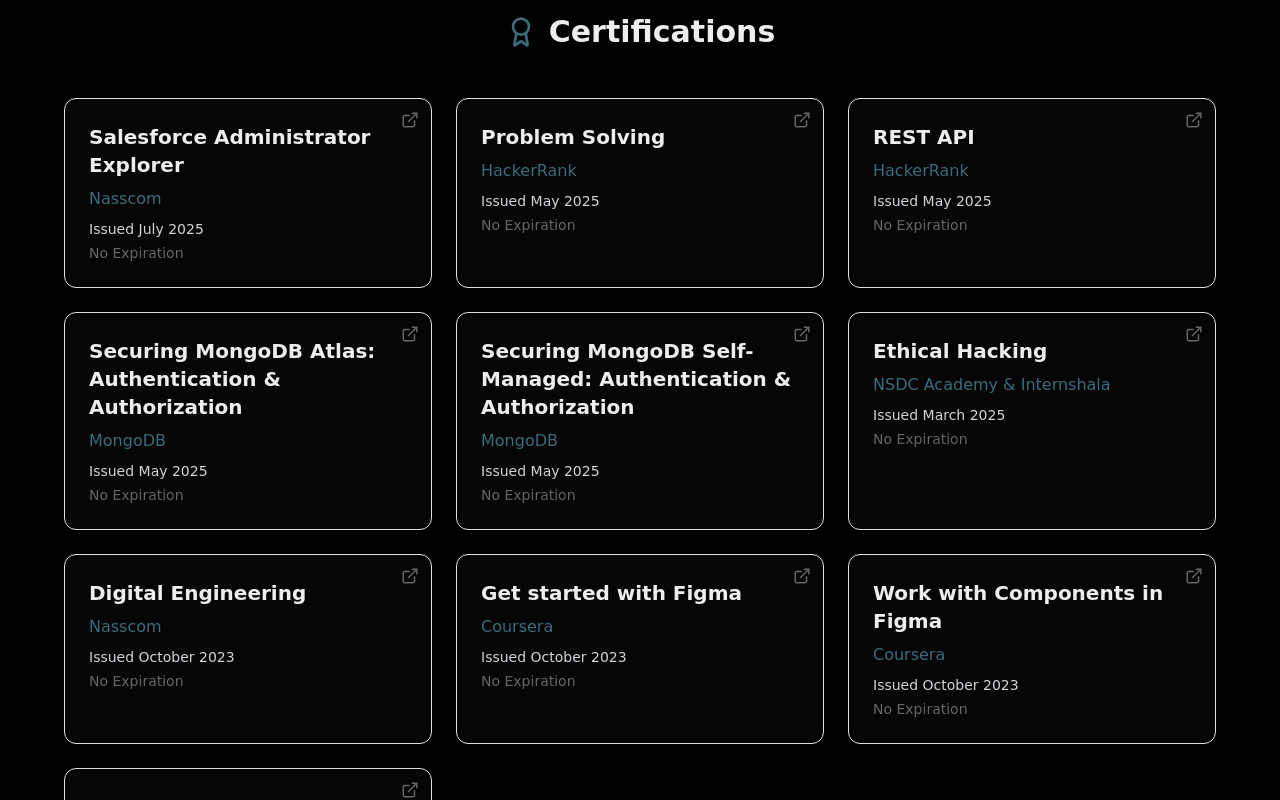
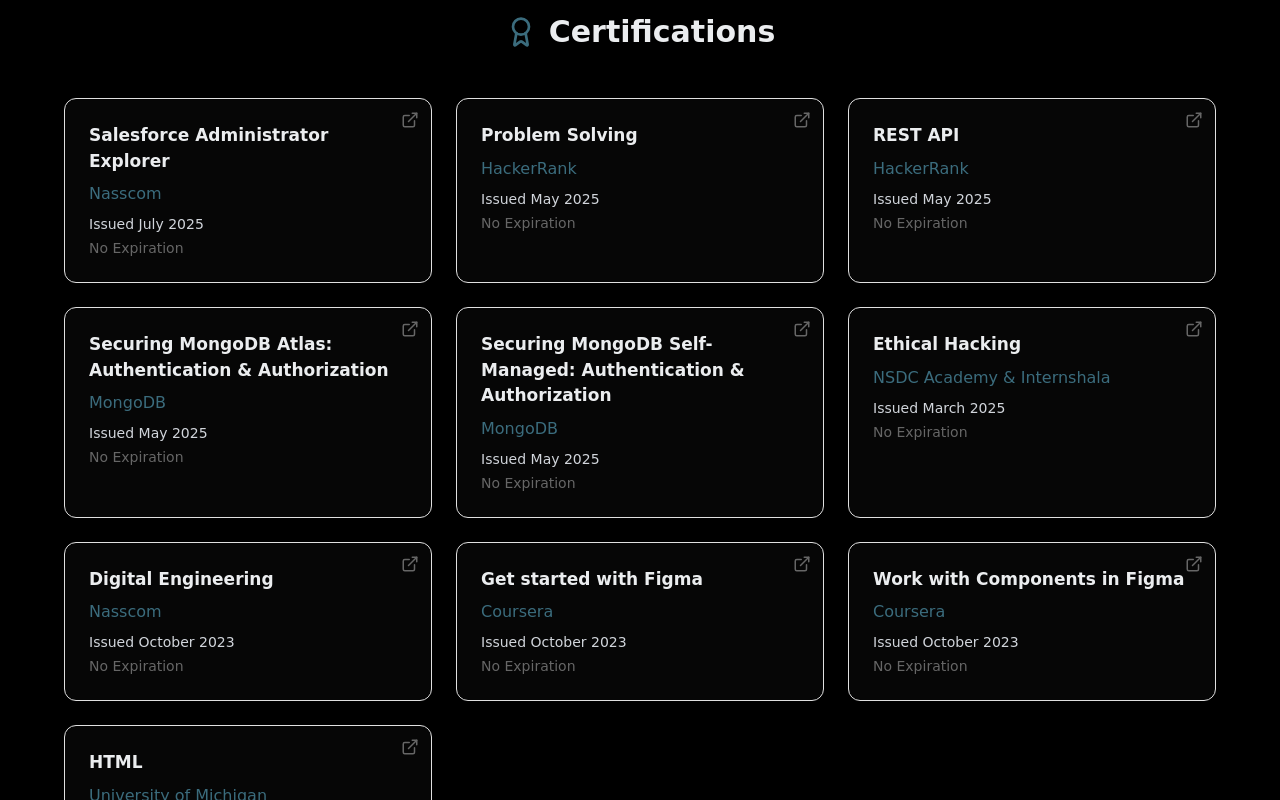
Before and after one commit to chrismat-05/thecma.xyz, a React (Vite) app: page / in a window 1280 px wide. Shown: the part 1780-2580 px from the top of the page. Built offline with nearby package versions, Linux system fonts and the light colour scheme.

Commit message:
certification title size

```diff
--- a/src/components/About.tsx
+++ b/src/components/About.tsx
@@ -246,7 +246,7 @@ const About = () => {
                       <ExternalLink size={18} />
                     </a>
                   )}
-                  <h4 className="text-xl font-semibold text-foreground mb-2">{cert.title}</h4>
+                  <h4 className="text-[17px] font-semibold text-foreground mb-2">{cert.title}</h4>
                   <p className="text-primary font-medium mb-2">{cert.issuer}</p>
                   <p className="text-sm text-gray-300 mb-1">Issued {cert.date}</p>
                   <p className="text-sm text-muted-foreground">{cert.status}</p>
```
